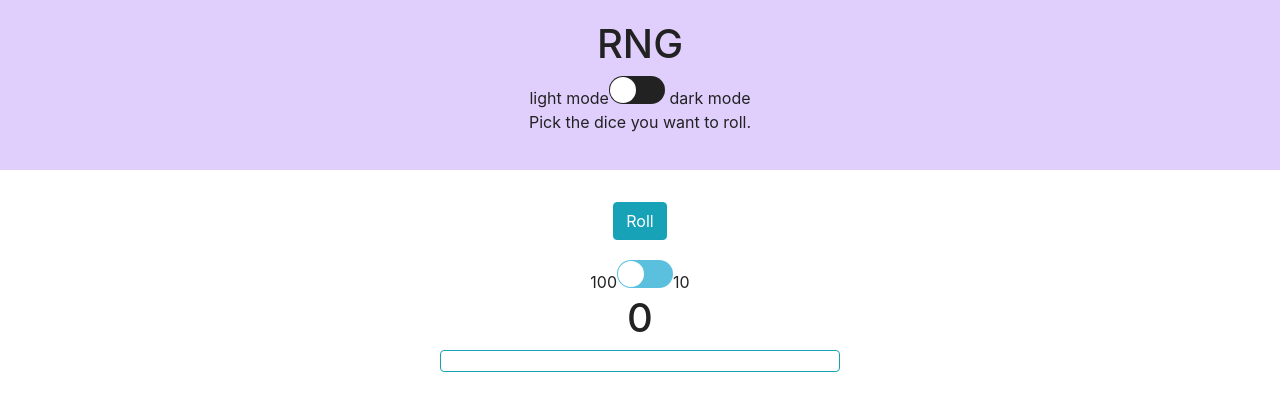
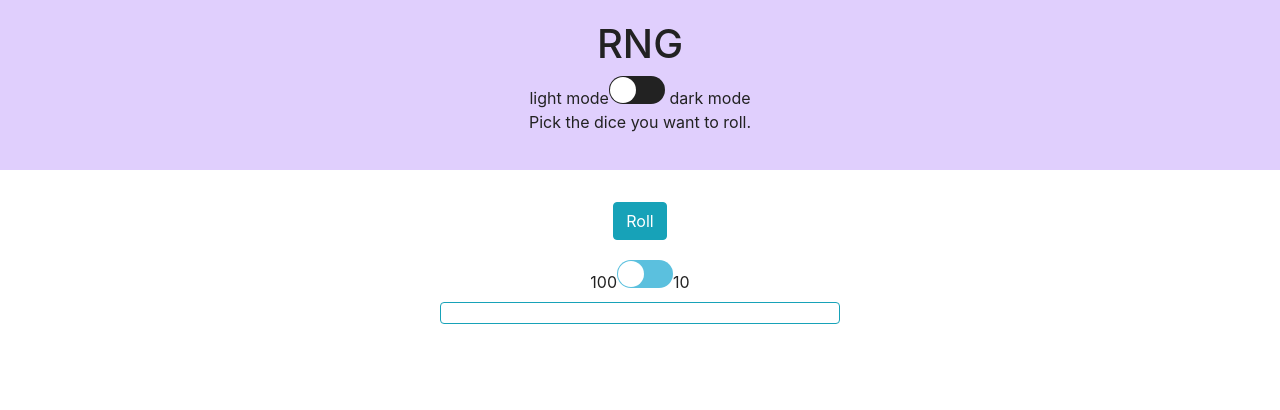
Before and after one commit to nmegrant/random_number_generator, a React (Create React App) app: page / in a window 1280 px wide. Shown: the top 410 px of the page. Built offline with nearby package versions, Linux system fonts and the light colour scheme.

Commit message:
Cannot roll a zero and zero not displayed at start

```diff
--- a/src/App.js
+++ b/src/App.js
@@ -24,7 +24,7 @@ function App() {
     : { background: "#FFF", color: "#222" };
 
   function rollDice() {
-    setRoll(Math.floor(Math.random() * value));
+    setRoll(Math.ceil(Math.random() * value));
     setRollHistory([...rollHistory, roll]);
   }
 
@@ -54,7 +54,7 @@ function App() {
           />
           10
         </span>
-        <h1>{roll}</h1>
+        <h1>{roll !== 0 ? roll : null}</h1>
         <HistoryCard mode={mode} history={rollHistory} />
       </Container>
     </div>
```
